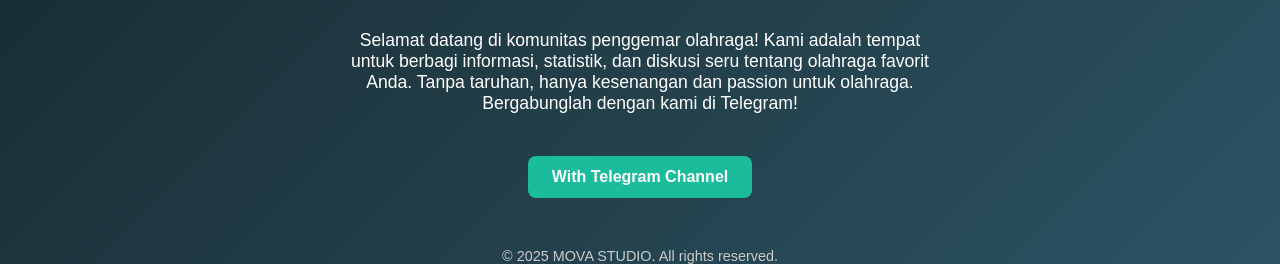
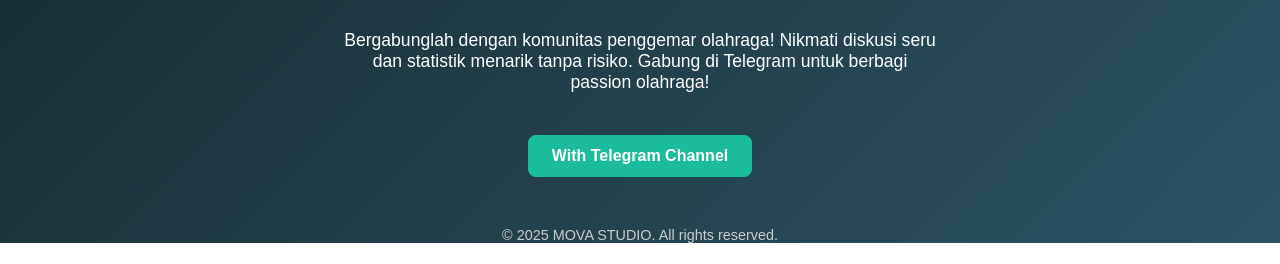
Before and after one commit to mova-game/movacommunity.github.io, a plain HTML site: page index.html in a window 1280 px wide. Shown: the part 575-839 px from the top of the page. After the commit the page ends 818 px from the top, so only its background shows below. Drawn offline with Linux system fonts and the light colour scheme.

Commit message:
Update index.html

```diff
--- a/index.html
+++ b/index.html
@@ -66,7 +66,9 @@
 
   <!-- 🔥 Main Text -->
   <h1>Welcome to MOVA</h1>
-  <p>Selamat datang di komunitas penggemar olahraga! Kami adalah tempat untuk berbagi informasi, statistik, dan diskusi seru tentang olahraga favorit Anda. Tanpa taruhan, hanya kesenangan dan passion untuk olahraga. Bergabunglah dengan kami di Telegram!</p>
+  <p>Bergabunglah dengan komunitas penggemar olahraga!
+Nikmati diskusi seru dan statistik menarik tanpa risiko.
+Gabung di Telegram untuk berbagi passion olahraga!</p>
 
   <!-- 🚀 Telegram CTA Button -->
   <a class="button" href="https://t.me/+qbQ7SVUOSRxkZmU9" target="_blank">With Telegram Channel</a>
```
